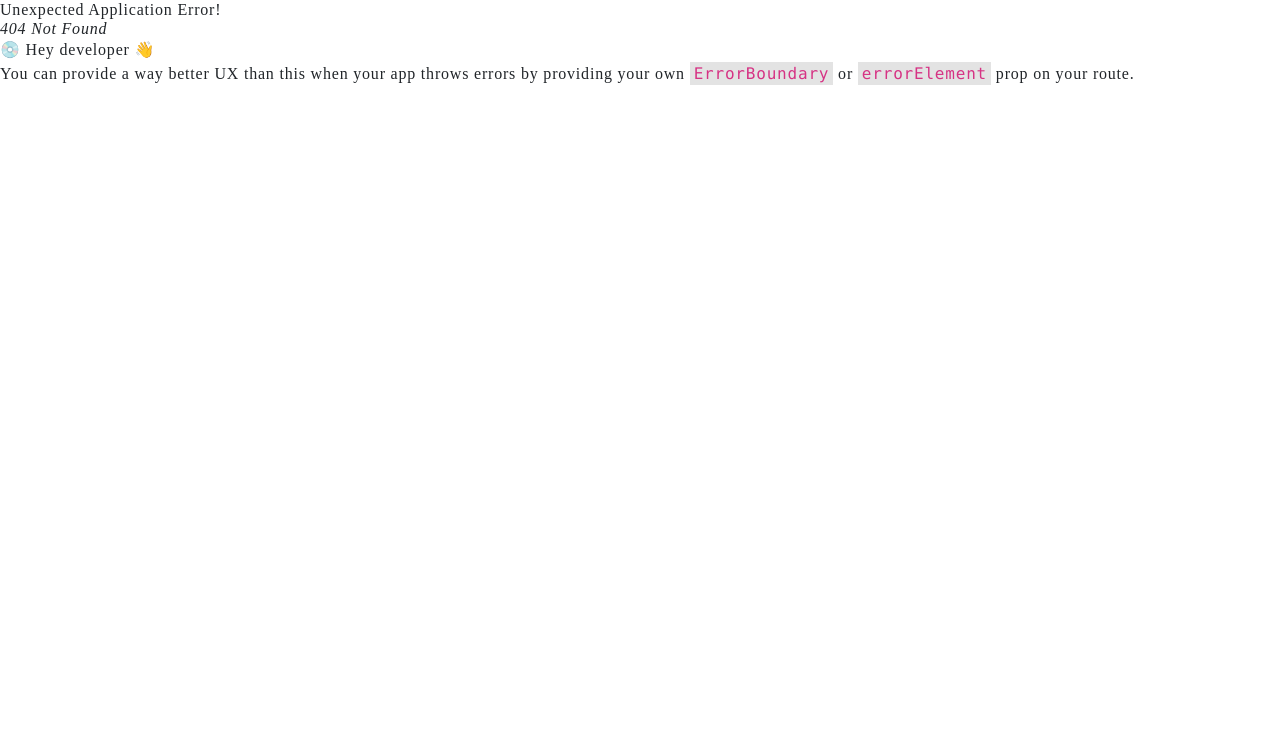
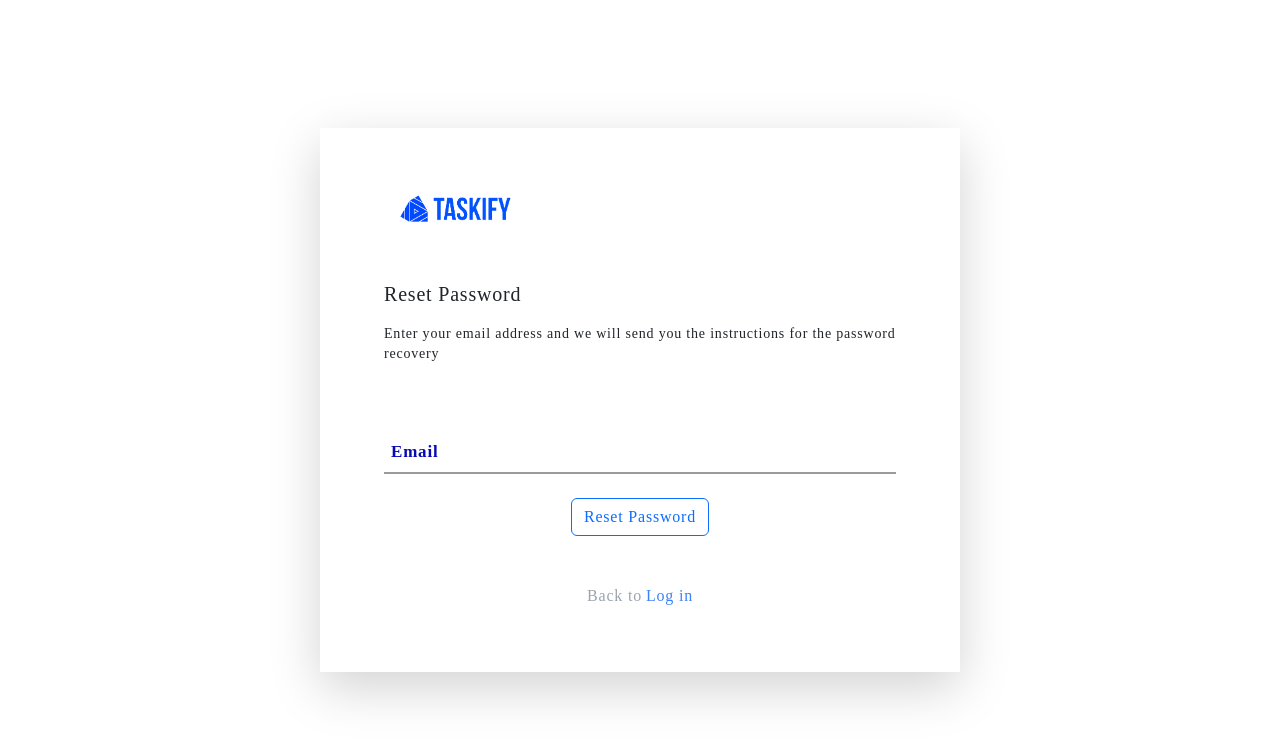
Before and after one commit to tobidechamp15/Taskify, a React (Create React App) app: page /reset in a window 1280 px wide. Before the commit this address had no page. Shown: the top 742 px of the page. Built offline with nearby package versions, Linux system fonts and the light colour scheme; a web font is replaced by a local one.

Commit message:
forgot pasword

```diff
--- a/src/App.css
+++ b/src/App.css
@@ -221,3 +221,37 @@ g {
     left: -100%; /* End position, completely outside the container */
   }
 }
+/* ResetPasswordMessage.css */
+.message-container {
+  text-align: center;
+  background-color: #f9f9f9;
+  border: 1px solid #ccc;
+  border-radius: 5px;
+  padding: 20px;
+  max-width: 450px;
+  margin: 0 auto;
+  box-shadow: 0 2px 4px rgba(0, 0, 0, 0.1);
+}
+
+.message-container h2 {
+  font-size: 24px;
+  color: #333;
+  margin-bottom: 15px;
+}
+
+.message-container p {
+  font-size: 16px;
+  color: #666;
+  line-height: 1.5;
+  margin-bottom: 10px;
+}
+
+.message-container a {
+  color: #007bff;
+  text-decoration: none;
+  font-weight: bold;
+}
+
+.message-container a:hover {
+  text-decoration: underline;
+}
--- a/src/component/AddTask.jsx
+++ b/src/component/AddTask.jsx
@@ -19,7 +19,7 @@ const AddTask = () => {
     const userId = localStorage.getItem("userId");
 
     if (userId) {
-      const userTasksRef = collection(db, "tasks", userId, "userTasks"); // Reference to a subcollection under the user's document
+      const userTasksRef = collection(db, "tasks", userId, "userTasks"); // Reference to a sub-collection under the user's document
 
       const userTaskData = {
         title: title,
--- a/src/component/Login.jsx
+++ b/src/component/Login.jsx
@@ -131,12 +131,17 @@ const Login = () => {
                 Login
               </button>
             </form>
-            <section className="my-4">
-              <span>Not registered yet? </span>
-              <NavLink to="/register">
-                <button className="text-blue-500 ">Sign up</button>
+            <div>
+              <NavLink to="/reset" className="text-red-400 font-semibold">
+                Forgotten Password?
               </NavLink>
-            </section>
+              <section className="my-1">
+                <span>Not registered yet? </span>
+                <NavLink to="/register">
+                  <button className="text-blue-500 ">Sign up</button>
+                </NavLink>
+              </section>
+            </div>
           </div>
           {showErrorModal && (
             <div className="error-modal">
--- /dev/null
+++ b/src/component/ResetPassword.jsx
@@ -0,0 +1,73 @@
+import React from "react";
+import logo from "../assets/logo flex-row.png";
+import { NavLink, useNavigate } from "react-router-dom";
+import { useState } from "react";
+import { getAuth } from "firebase/auth";
+import { sendPasswordResetEmail } from "firebase/auth";
+
+const ResetPassword = () => {
+  const [email, setEmail] = useState("");
+  const handleEmailChange = (e) => {
+    // console.log(email);
+    setEmail(e.target.value);
+  };
+  const navigate = useNavigate();
+  const handleReset = async (e) => {
+    e.preventDefault();
+    const auth = getAuth(); // Get the Auth instance
+    sendPasswordResetEmail(auth, email)
+      .then((data) => {
+        navigate("/reset-message");
+        console.log(data);
+      })
+      .catch((err) => {
+        console.log(err);
+      });
+  };
+  return (
+    <div className="w-100 flex flex-col  items-center h-screen  justify-center lg">
+      <div className="flex flex-col xs:h-full  xs:w-full xs:mx-1 w-[60%] py-[35%] gap-5 form-width md:w-[50%] lg:w-[30%]    p-[5%] md:p-[5%] shadow-lg overflow-auto">
+        <NavLink to="/" className="flex flex-col justify-center w-full enter">
+          <img src={logo} alt="logo" className="w-[150px]" />
+        </NavLink>
+        <div className="text-xl flex flex-col gap-3   w-full   ">
+          Reset Password
+          <span className="text-sm text-dark">
+            Enter your email address and we will send you the instructions for
+            the password recovery
+          </span>
+        </div>
+        <form
+          onSubmit={handleReset}
+          className="flex flex-col gap-4 text-black  items-center justify-center self-center w-100 "
+        >
+          <div className="form__group field">
+            <input
+              type="email"
+              className="form__field"
+              placeholder="Name"
+              value={email} // set value to email state
+              onChange={handleEmailChange}
+              required
+              autoComplete="on" // Set it to "on" or another appropriate string value
+            />
+            <label htmlFor="name" className="form__label">
+              Email
+            </label>
+          </div>
+          <button type="submit" className="btn btn-outline-primary ">
+            Reset Password
+          </button>
+        </form>
+        <div className="text-gray-400 flex gap-1 text-center w-100 justify-center items-end h-100">
+          Back to
+          <NavLink className="text-blue-500" to="/login">
+            Log in
+          </NavLink>
+        </div>
+      </div>
+    </div>
+  );
+};
+
+export default ResetPassword;
--- /dev/null
+++ b/src/component/ResetPasswordMessage.jsx
@@ -0,0 +1,32 @@
+/* eslint-disable react/no-unescaped-entities */
+import React from "react";
+import { Link, NavLink } from "react-router-dom";
+
+const ResetPasswordMessage = () => {
+  return (
+    <section className="flex justify-center items-center h-screen">
+      <div className="message-container ">
+        <h2>Password Reset Email Sent</h2>
+        <p>
+          An email with instructions to reset your password has been sent to
+          your registered email address. Please check your inbox and follow the
+          provided instructions to reset your password and{" "}
+          <Link to="/login">log in</Link>
+        </p>
+        <p>
+          If you don't see the email in your inbox, please check your spam
+          folder. If you still haven't received the email, contact our support
+          team at support@example.com. And
+          <div className="text-red-500 w-100">
+            Check if the email sent is a correct email if not
+          </div>
+        </p>
+        <p>
+          Go <NavLink to="/reset">Back</NavLink>
+        </p>
+      </div>
+    </section>
+  );
+};
+
+export default ResetPasswordMessage;
```
Also changed, not shown: src/index.js (+10 -0 lines), src/assets/logo flex-row.png (added), src/assets/white logo.png.
